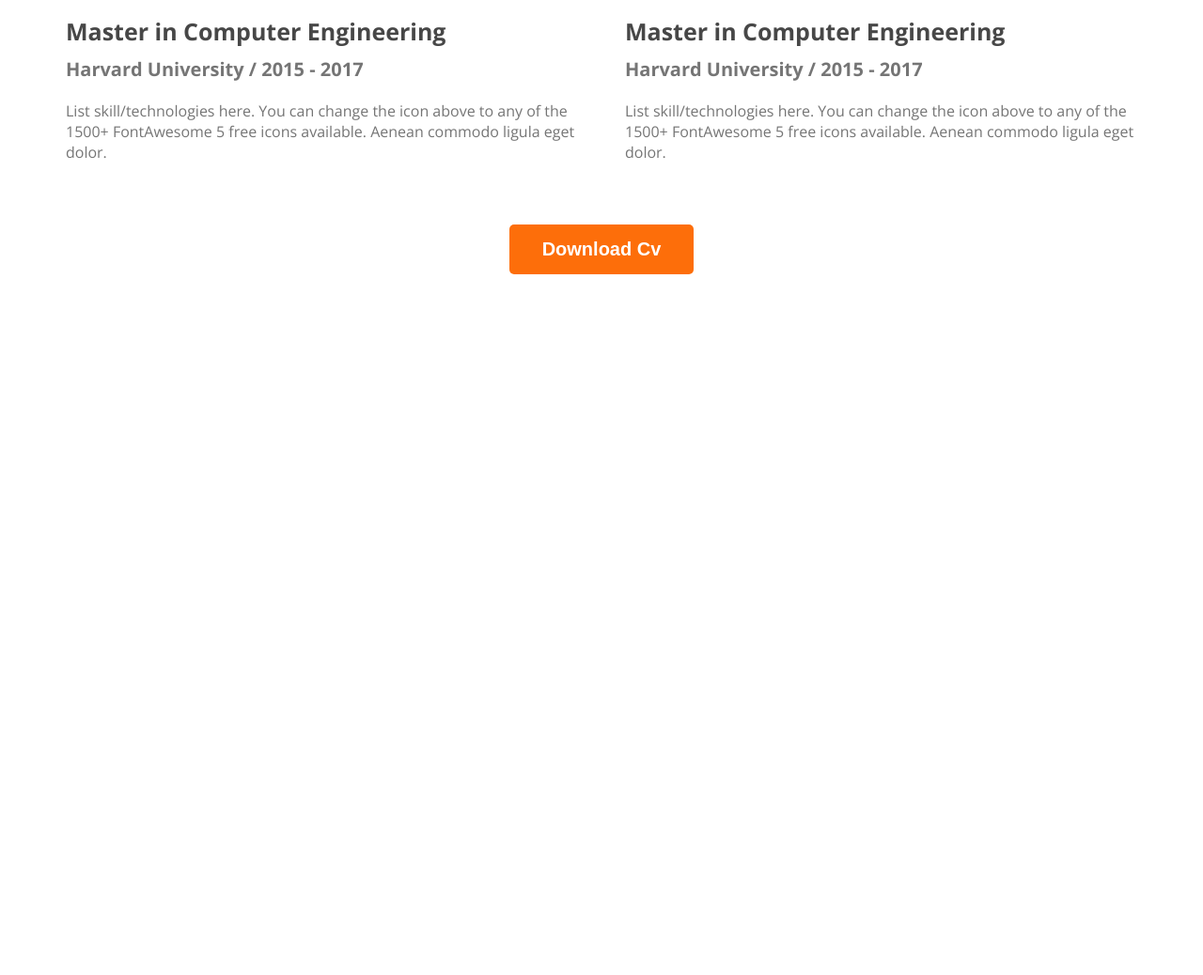
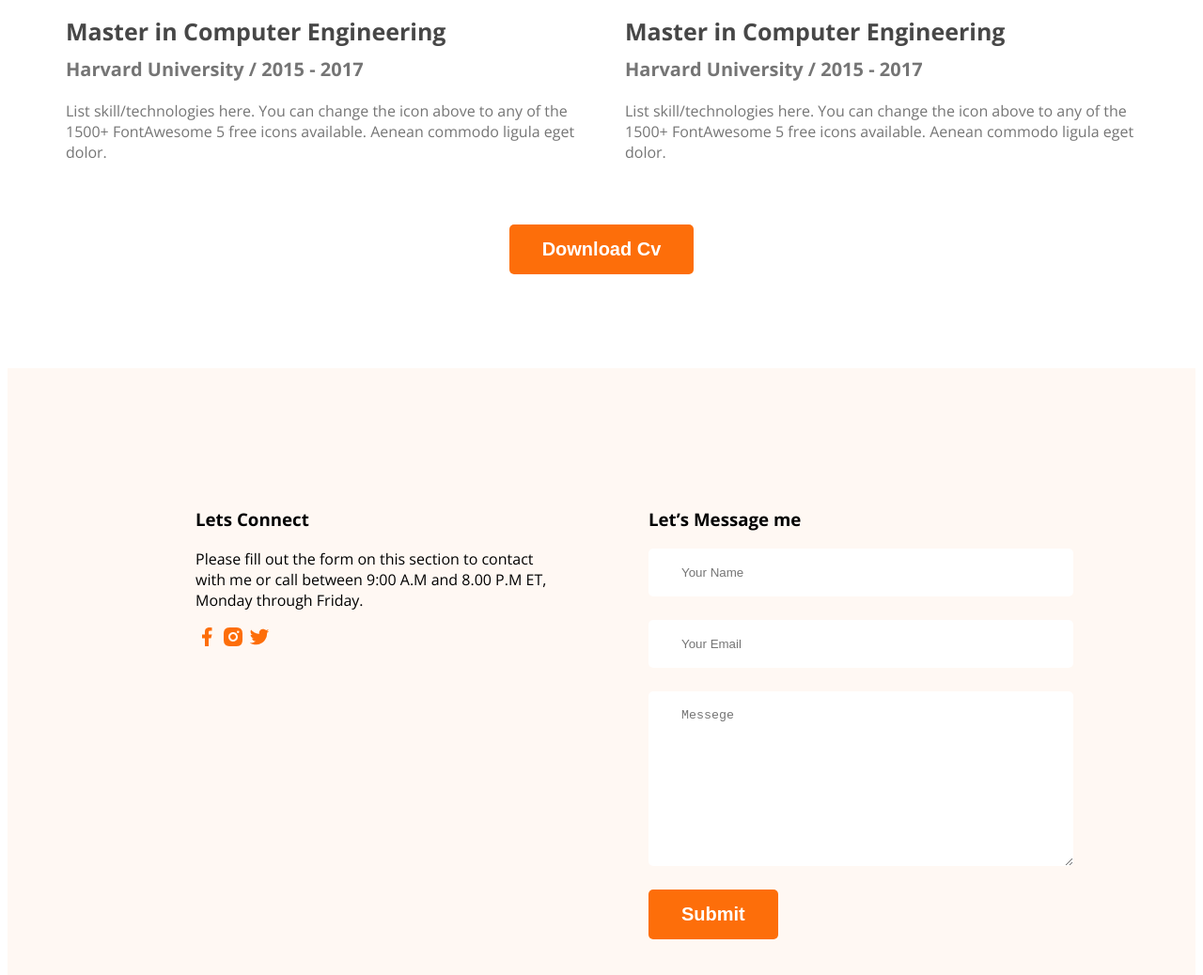
Before and after one commit to arefulomi74/first-portfollio, a plain HTML site: page index.html in a window 1280 px wide. Shown: the part 2712-3750 px from the top of the page at 94% size. Before the commit the page ends 3012 px from the top, so only its background shows below. Drawn offline with nearby package versions, Linux system fonts and the light colour scheme.

Commit message:
added footer

```diff
--- a/index.html
+++ b/index.html
@@ -147,6 +147,25 @@
 
     </main>
     <footer>
+        <div class="footer-col">
+            <h3 class="footer-title">Lets Connect</h3>
+            <p class="footer-text">Please fill out the form on this section to contact with me or call between 9:00 A.M and 8.00 P.M ET, Monday through Friday.</p>
+            <div class="social-icon">
+               <a href=""> <img src="./images/icons/facebook.png" alt=""></a>
+               <a href=""><img src="./images/icons/insta.png" alt=""></a>
+               <a href=""><img src="./images/icons/twitter.png" alt=""></a>
+            </div>
+        </div>
+        <div class="footer-col">
+            <h3 class="footer-title">Let’s Message me</h3>
+            <form  class="Contract">
+                <input type="text" placeholder="Your Name">
+                <input type="email" name="" id="" placeholder="Your Email">
+                <textarea name="" id="" cols="30" rows="10" placeholder="Messege"></textarea>
+             <input class="btn-primary" type="submit" value="Submit">
+            </form>
+        </div>
+
 
     </footer>
 </body>
--- a/styles/style.css
+++ b/styles/style.css
@@ -113,7 +113,7 @@ main{
 
 }
 main section{
-    margin-top: 130px;
+   margin-top: 130px;
 }
 .about-imfo-container{
     display: flex;
@@ -178,3 +178,28 @@ font-weight: 700;
     text-align: center;
     margin-top: 50px;
 }
+footer{
+    display: flex;
+    background-color: #FFF8F3;
+    padding: 130px 200px;
+    margin-top:100px;
+    gap:100px;
+
+}
+.footer-col{
+    width: 50%;
+
+}
+.social-icon{
+    margin-right: 24px;
+}
+.Contract input[type="text"],.Contract input[type="email"],textarea{
+    display: block;
+    margin-bottom: 25px;
+    padding: 18px 35px;
+    border-radius: 5px;
+    background: #FFF;
+    color: #757575;
+    border: 0;
+    width: 100%;
+}
```
